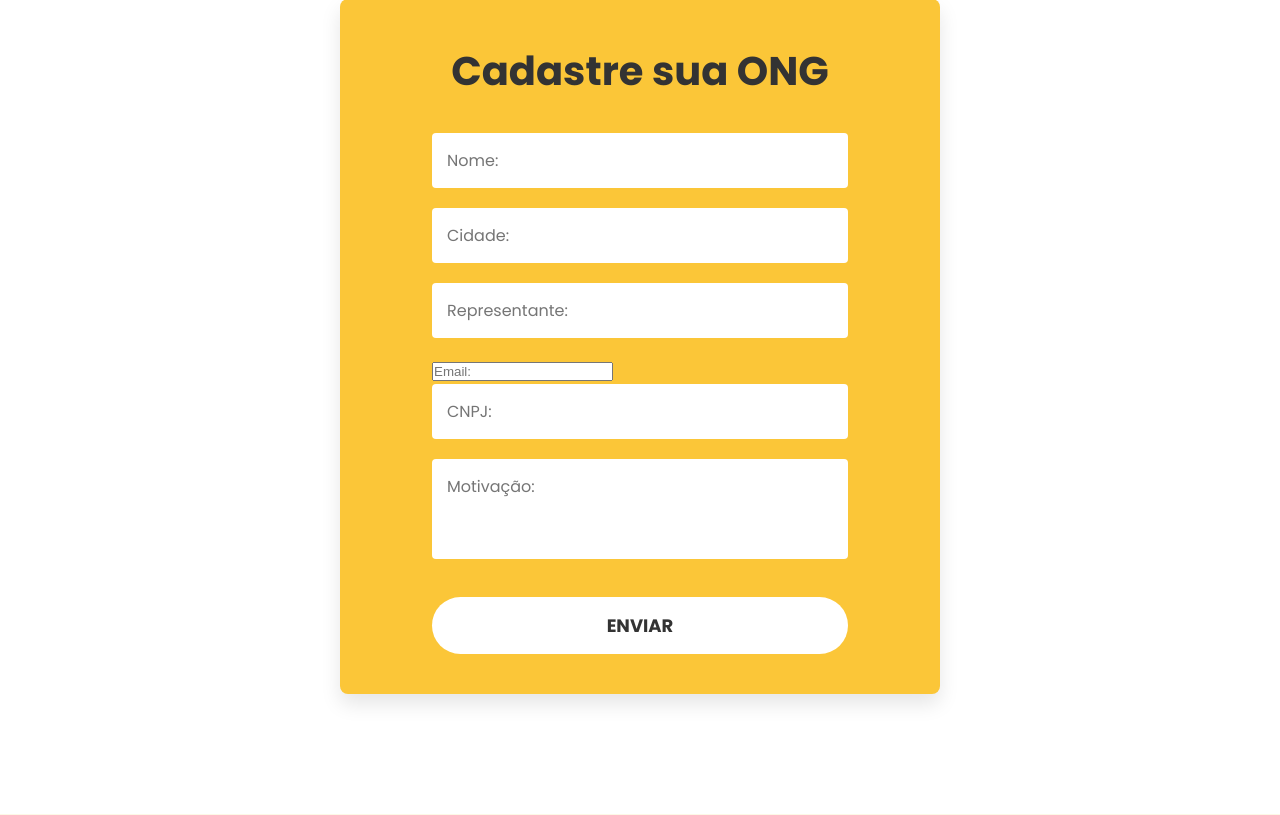
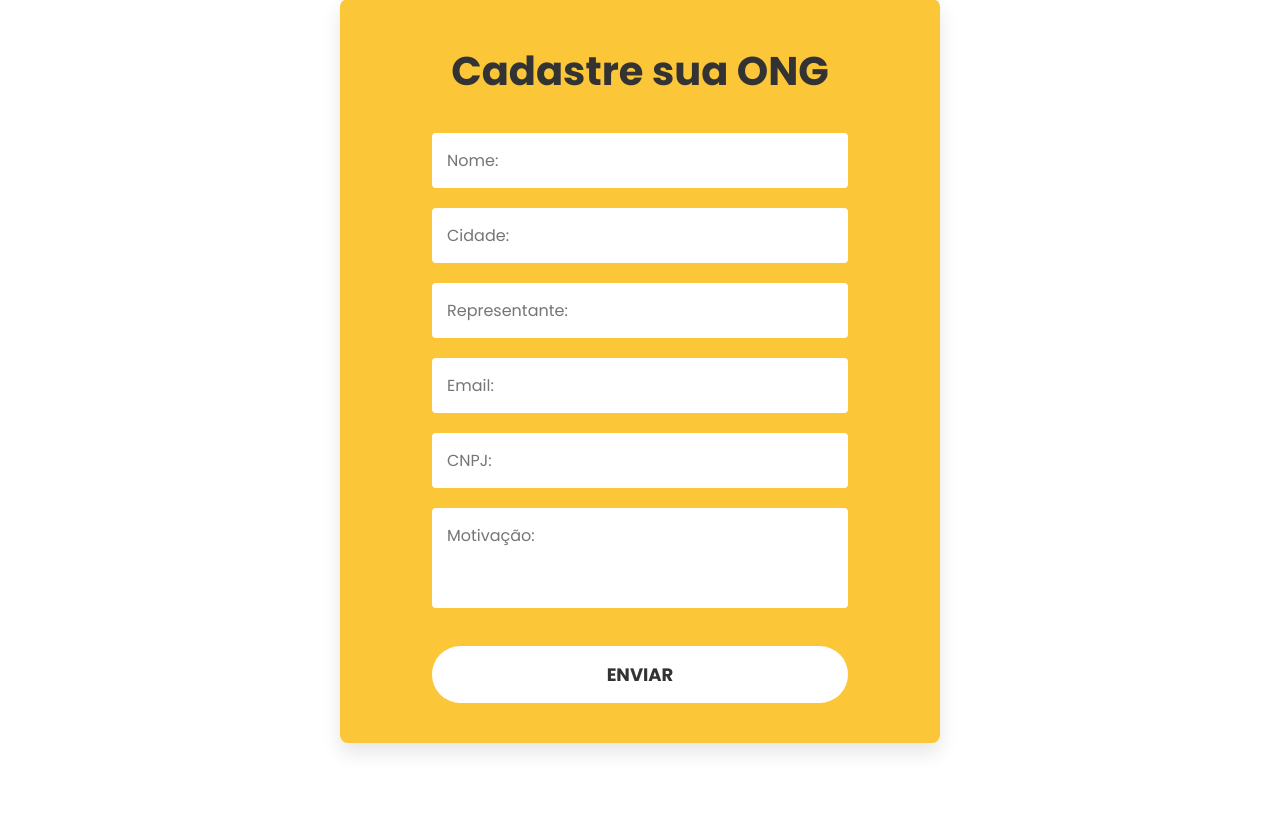
Before and after one commit to gabryelduartepessanha/Instituto_caramelo-main, a Django app: page / in a window 1280 px wide. Shown: the part 983-1798 px from the top of the page. Run offline with Django 5.2, Linux system fonts and the light colour scheme.

Commit message:
ajuste campo email

```diff
--- a/front/static/style.css
+++ b/front/static/style.css
@@ -136,7 +136,9 @@ form {
     width: 80%;
 }
 
-input[type="text"], textarea {
+input[type="text"],
+input[type="email"],
+textarea {
     width: 100%;
     padding: 15px;
     margin-bottom: 20px;
--- a/front/templates/index.html
+++ b/front/templates/index.html
@@ -58,7 +58,7 @@
                     <input type="text" name="nome" placeholder="Nome:" required>
                     <input type="text" name="cidade" placeholder="Cidade:" required>
                     <input type="text" name="representante" placeholder="Representante:" required>
-                    <input type="email" name="email" placeholder="Email:" required>
+                    <input type="email" id="email" name="email" placeholder="Email:" required>
                     <input type="text" id = "cnpj" name="CNPJ" placeholder="CNPJ:" maxlength="18" required>
                     <textarea name="motivacao" placeholder="Motivação:" required></textarea>
 
```
